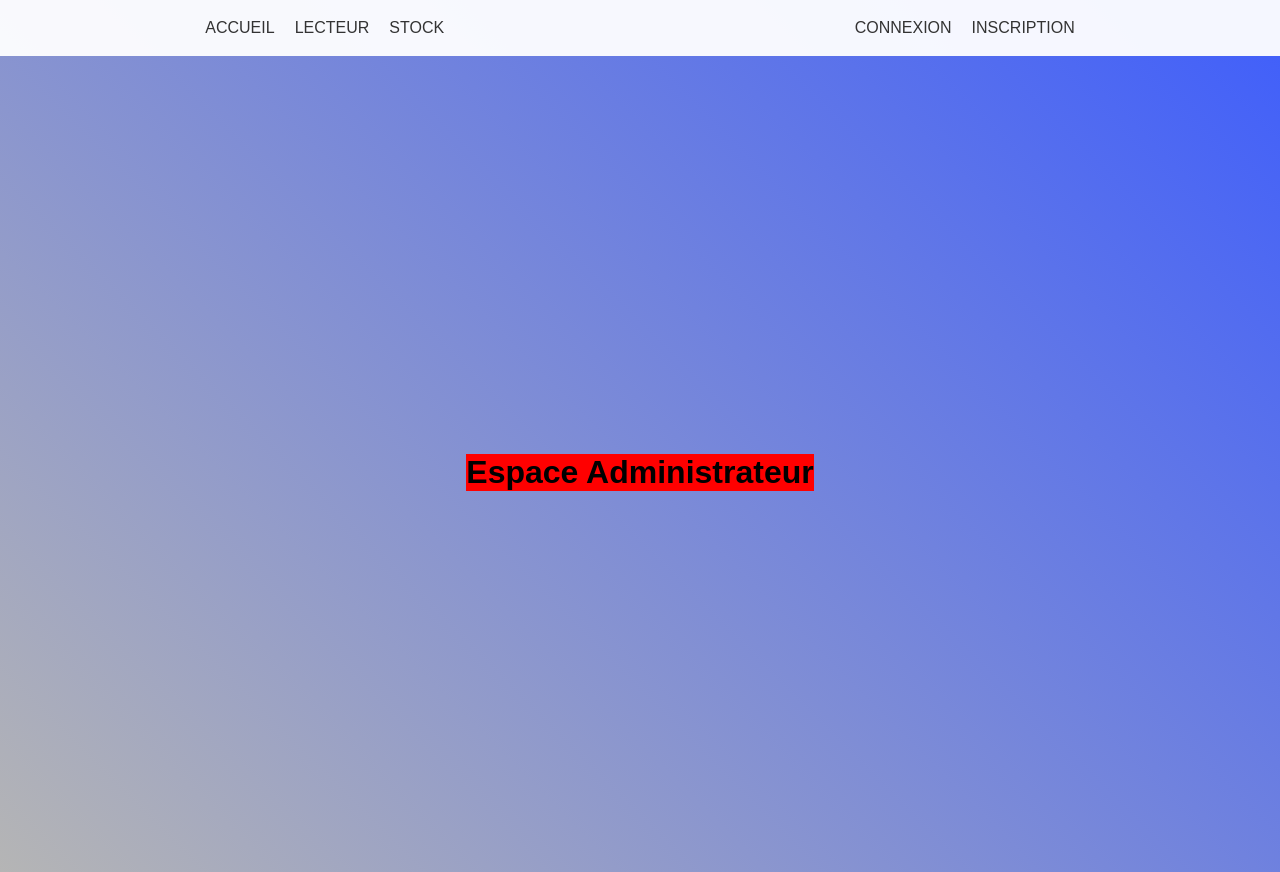
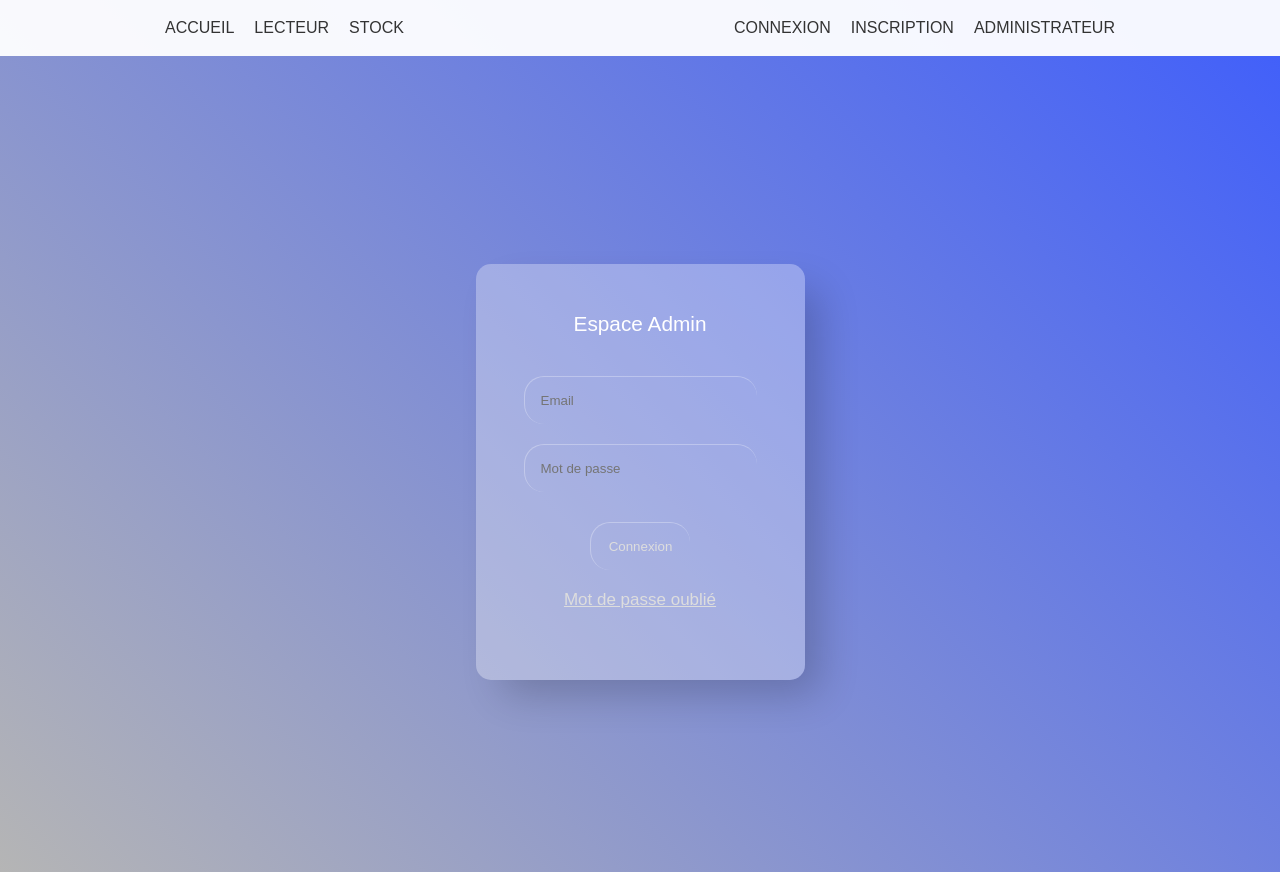
Before and after one commit to balex69/tpbibliodoran, a Next.js app: page /administrateur in a window 1280 px wide. Built offline with nearby package versions, Linux system fonts and the light colour scheme.

Commit message:
Ajout page Admin et nav

```diff
--- a/components/Nav/Nav.tsx
+++ b/components/Nav/Nav.tsx
@@ -12,6 +12,7 @@ export default function Nav() {
             <ul>
                 <li><Link href="/connexion">Connexion</Link></li>
                 <li><Link href="/inscription">Inscription</Link></li>
+                <li><Link href="/administrateur">Administrateur</Link></li>
             </ul>
         </nav>
 
--- a/pages/administrateur/index.tsx
+++ b/pages/administrateur/index.tsx
@@ -10,7 +10,13 @@ export default function Administrateur() {
                 <meta name="viewport" content="width=device-width, initial-scale=1" />
             </Head>
             <main className={styles.test}>
-                <h1>Espace Administrateur</h1>
+                <form className={styles.formc}>
+                    <p className={styles.p}>Espace Admin</p>
+                    <input className={styles.input} type="email" placeholder="Email"/> <br/>
+                    <input className={styles.input} type="password" placeholder="Mot de passe"/><br/>
+                    <input className={styles.input} type="button" value="Connexion"/><br/>
+                    <a className={styles.a} href="#">Mot de passe oublié</a><br/>
+                </form>
             </main>
         </>
     )
--- a/pages/connexion/index.tsx
+++ b/pages/connexion/index.tsx
@@ -10,13 +10,13 @@ export default function Home() {
         <meta name="viewport" content="width=device-width, initial-scale=1" />
       </Head>
       <main className={styles.main}>
-        <form className={styles.form}>
+        <form className={styles.formc}>
             <p className={styles.p}>Bienvenue</p>
             <input className={styles.input} type="email" placeholder="Email"/> <br/>
             <input className={styles.input} type="password" placeholder="Mot de passe"/><br/>
             <input className={styles.input} type="button" value="Connexion"/><br/>
             <a className={styles.a} href="#">Mot de passe oublié</a><br/>
-            <a className={styles.a} href="#">S'inscrire</a>
+            <a className={styles.a} href="/inscription">S'inscrire</a>
         </form>
       </main>
     </>
--- a/pages/index.tsx
+++ b/pages/index.tsx
@@ -8,7 +8,7 @@ export default function Home() {
         <title>Bibliothèque Doranco</title>
         <meta name="description" content="Accès à la bibliothèque de Doranco" />
         <meta name="viewport" content="width=device-width, initial-scale=1" />
-      </Head>>
+      </Head>
       <main className={styles.main}>
           <h1>Titre</h1>
       </main>
--- a/pages/inscription/index.tsx
+++ b/pages/inscription/index.tsx
@@ -17,7 +17,7 @@ export default function Inscription() {
             <input className={styles.input} type="email" name="email" placeholder="Email" /> <br/>
             <input className={styles.input} type="password" name="password" placeholder="Mot de passe" /><br/>
             <input className={styles.input} type="button" value="S'inscrire" /><br/>
-            <p className={styles.p}>Déjà inscrit ? <a className={styles.a} href="Connexion.html"> Se connecter</a></p>
+            <p className={styles.p}>Déjà inscrit ? <a className={styles.a} href="/connexion"> Se connecter</a></p>
         </form>
       </main>
     </>
--- a/styles/Administrateur.module.scss
+++ b/styles/Administrateur.module.scss
@@ -1,3 +1,43 @@
-.test {
-  background-color: red;
+.formc{
+  background:rgba(255, 255, 255, .3);
+  padding: 3rem;
+  height: 320px;
+  border-radius: 15px;
+  box-shadow: 20px 20px 40px -6px rgb(0, 0, 0, .2);
+  text-align: center;
 }
+
+.p{
+  color: white;
+  font-size: 1.3rem;
+  margin-bottom: 40px;
+}
+.a{
+  color: #ddd;
+  font-size: 17px;
+}
+.a:hover{
+  text-shadow: 2px 2px 2px rgba(0, 0, 0, .2);
+}
+
+.input{
+  background: transparent;
+  border: none;
+  border-top: 1px solid rgba(255, 255, 255, .3);
+  border-left: 1px solid rgba(255, 255, 255, .3);
+  padding: 1rem;
+  margin-bottom: 20px;
+  border-radius: 20px;
+  width: 200px;
+  color: #ddd;
+
+}
+.input:hover{
+  background: rgba(116, 147, 194, 0.984);
+}
+
+
+.input[type="button"]{
+  margin-top: 10px;
+  width: 100px;
+}
--- a/styles/Home.module.scss
+++ b/styles/Home.module.scss
@@ -4,7 +4,6 @@
   justify-content: space-between;
   align-items: center;
   padding: 6rem;
-  min-height: 100vh;
 }
 
 .form{
@@ -15,6 +14,15 @@
   box-shadow: 20px 20px 40px -6px rgb(0, 0, 0, .2);
   text-align: center;
 }
+.formc{
+  background:rgba(255, 255, 255, .3);
+  padding: 3rem;
+  height: 320px;
+  border-radius: 15px;
+  box-shadow: 20px 20px 40px -6px rgb(0, 0, 0, .2);
+  text-align: center;
+}
+
 .p{
   color: white;
   font-size: 1.3rem;
@@ -38,9 +46,10 @@
   border-radius: 20px;
   width: 200px;
   color: #ddd;
-
 }
-
+.input:hover{
+  background: rgba(116, 147, 194, 0.984);
+}
 
 
 .input[type="button"]{
```
